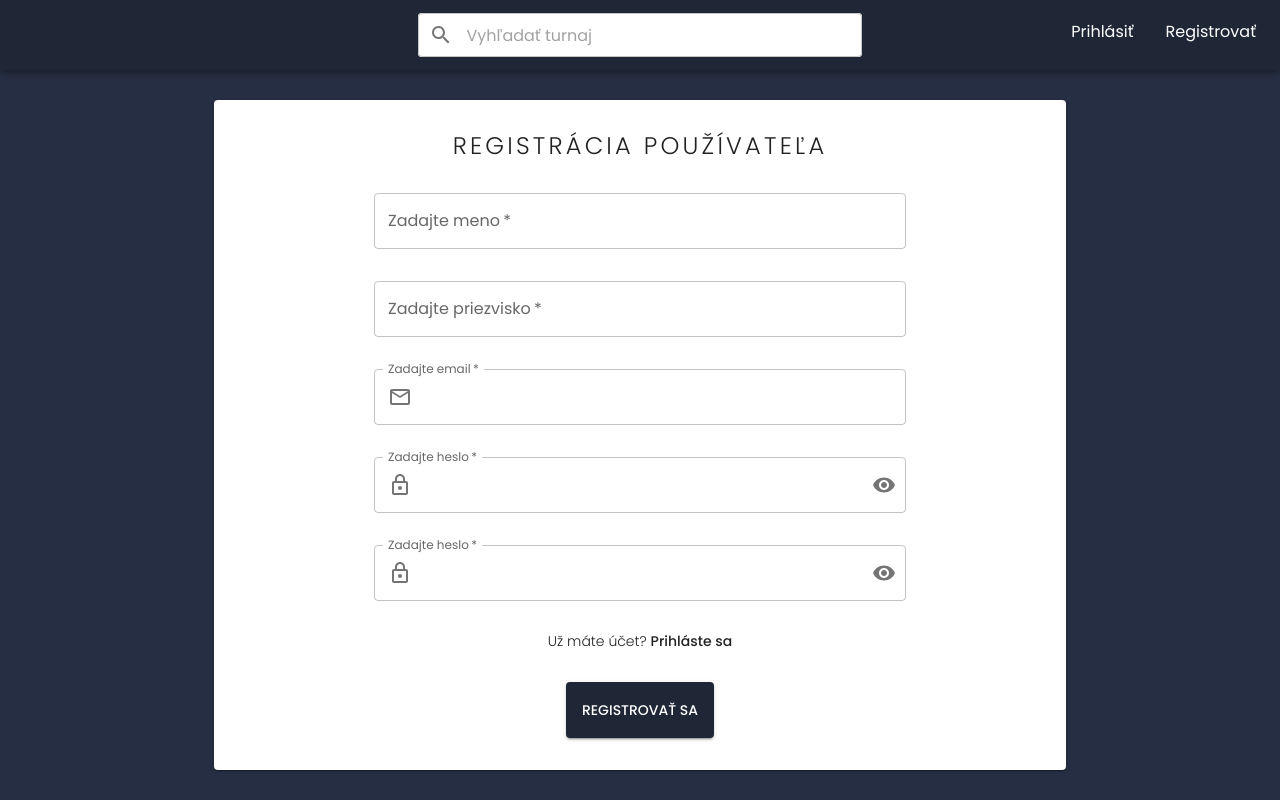
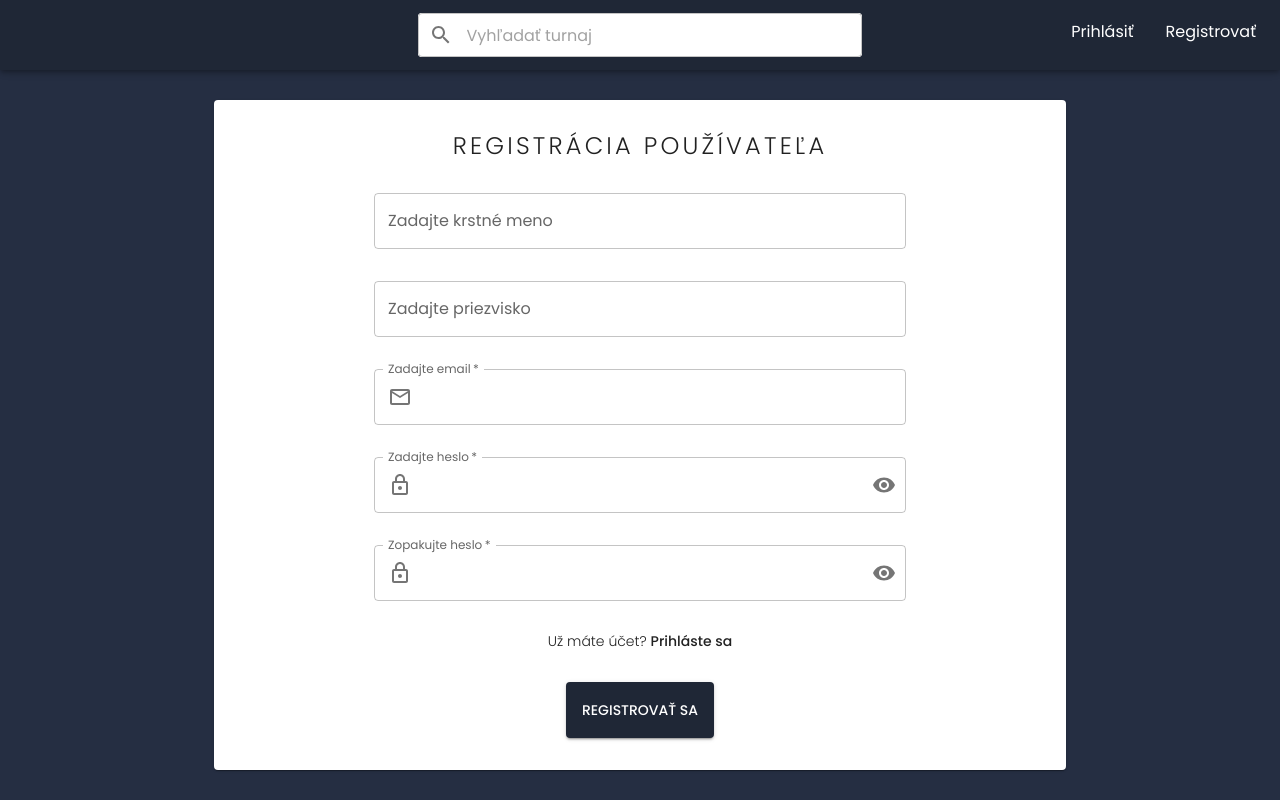
Before and after one commit to xxeonN22/bakalarka-frontend, a React (Create React App) app: page /register in a window 1280 px wide. Built offline with nearby package versions, Linux system fonts and the light colour scheme.

Commit message:
Refactor of register page

```diff
--- /dev/null
+++ b/src/components/FormikTextField.js
@@ -0,0 +1,19 @@
+import { Field } from "formik";
+import { TextField } from "@mui/material";
+
+export const FormikTextField = ({ name, label, ...rest }) => {
+  return (
+    <Field name={name}>
+      {({ field, form }) => (
+        <TextField
+          {...field}
+          {...rest}
+          label={label}
+          error={form.touched[name] && Boolean(form.errors[name])}
+          helperText={form.touched[name] && form.errors[name]}
+          sx={{ width: "100%" }}
+        />
+      )}
+    </Field>
+  );
+};
--- /dev/null
+++ b/src/components/Register/registerStyles.js
@@ -0,0 +1,31 @@
+import { appTheme } from "../../themes/appTheme";
+
+export const containerStyle = {
+  display: "flex",
+  alignItems: "center",
+  justifyContent: "center",
+  minHeight: "90vh",
+  [appTheme.breakpoints.down("md")]: {
+    paddingInline: "5rem",
+  },
+  [appTheme.breakpoints.down("sm")]: {
+    paddingInline: "2rem",
+  },
+};
+
+export const gridContainerStyle = {
+  paddingBlock: "2rem",
+  rowGap: "2rem",
+  [appTheme.breakpoints.up("md")]: {
+    paddingInline: "10rem",
+  },
+  [appTheme.breakpoints.up("xs")]: {
+    paddingInline: "1rem",
+  },
+};
+
+export const gridItemStyle = {
+  display: "flex",
+  justifyContent: "center",
+  alignItems: "center",
+};
--- /dev/null
+++ b/src/components/Typography/RegisterTypography.js
@@ -0,0 +1,21 @@
+import { appTheme } from "../../themes/appTheme";
+import { Typography } from "@mui/material";
+
+export const RegisterTypography = () => {
+  return (
+    <Typography
+      variant="h2"
+      textTransform="uppercase"
+      sx={{
+        fontSize: "1.5rem",
+        letterSpacing: "0.2rem",
+        [appTheme.breakpoints.down("md")]: {
+          fontSize: "1.1rem",
+          letterSpacing: "0.1rem",
+        },
+      }}
+    >
+      Registrácia používateľa
+    </Typography>
+  );
+};
--- a/src/pages/Register.js
+++ b/src/pages/Register.js
@@ -1,89 +1,26 @@
 import { useState } from "react";
-import { appTheme } from "../themes/appTheme";
 import { useNavigate } from "react-router-dom";
-import { ContentNotLogged } from "../components/ContentNotLogged";
-import { ShowPasswordTextField } from "../components/ShowPasswordTextField";
-import { AuthenticationPageLink } from "../components/AuthenticationPageLink";
-import { EmailTextField } from "../components/EmailTextField";
 import { Formik, Form } from "formik";
-import * as yup from "yup";
 import { api } from "../axios/axios";
 
+import { Grid, Button, Container, Paper } from "@mui/material";
+
+import { ContentNotLogged } from "../components/ContentNotLogged";
+import { AuthenticationPageLink } from "../components/AuthenticationPageLink";
+import { EmailField } from "../components/Authentication/EmailField";
+import { PasswordField } from "../components/Authentication/PasswordField";
+import { FormikTextField } from "../components/FormikTextField";
+import { RegisterTypography } from "../components/Typography/RegisterTypography";
+import { AlertMessage } from "../components/Alert/AlertMessage";
+
 import {
-  TextField,
-  Typography,
-  Grid,
-  Button,
-  Container,
-  Paper,
-  Alert,
-} from "@mui/material";
+  containerStyle,
+  gridContainerStyle,
+  gridItemStyle,
+} from "../components/Register/registerStyles";
 
-const containerStyle = {
-  display: "flex",
-  alignItems: "center",
-  justifyContent: "center",
-  minHeight: "90vh",
-  [appTheme.breakpoints.down("md")]: {
-    paddingInline: "5rem",
-  },
-  [appTheme.breakpoints.down("sm")]: {
-    paddingInline: "2rem",
-  },
-};
-
-const gridContainerStyle = {
-  paddingBlock: "2rem",
-  rowGap: "2rem",
-  [appTheme.breakpoints.up("md")]: {
-    paddingInline: "10rem",
-  },
-  [appTheme.breakpoints.up("xs")]: {
-    paddingInline: "1rem",
-  },
-};
-
-const gridItemStyle = {
-  display: "flex",
-  justifyContent: "center",
-  alignItems: "center",
-};
-
-const validationSchema = yup.object({
-  firstName: yup
-    .string()
-    .matches(
-      /^[A-ZÁÄČĎÉĚÍĽĹŇÓÔŔŘŠŤÚŮÝŽ][a-zA-ZáäčďéěíľĺňóôŕřšťúůýžÁÄČĎÉĚÍĽĹŇÓÔŔŘŠŤÚŮÝŽ]{2,}$/,
-      "Krstné meno musí začínať veľkým písmenom, musí mať aspoň 3 znaky a môže obsahovať len písmená abecedy"
-    )
-    .required("Meno musí byť vyplnené"),
-  lastName: yup
-    .string()
-    .matches(
-      /^[A-ZÁÄČĎÉĚÍĽĹŇÓÔŔŘŠŤÚŮÝŽ][a-zA-ZáäčďéěíľĺňóôŕřšťúůýžÁÄČĎÉĚÍĽĹŇÓÔŔŘŠŤÚŮÝŽ]{2,}$/,
-      "Priezvisko musí začínať veľkým písmenom, musí mať aspoň 3 znaky a môže obsahovať len písmená abecedy"
-    )
-    .required("Meno musí byť vyplnené"),
-  email: yup
-    .string()
-    .required("Email musí byť vyplnený")
-    .matches(
-      /^[A-Z0-9._%+-]+@[A-Z0-9.-]+\.[A-Z]{2,}$/i,
-      "Neplatný tvar emailovej adresy"
-    ),
-  password: yup
-    .string()
-    .required("Heslo musí byť vyplnené")
-    .min(8, "Heslo musí obsahovať aspoň 8 znakov")
-    .matches(
-      /^(?=.*[A-Z])(?=.*\d).+$/,
-      "Heslo musí obsahovať aspoň jedno veľké písmeno a jedno číslo"
-    ),
-  repeatPassword: yup
-    .string()
-    .required("Heslo musíte potvrdiť")
-    .oneOf([yup.ref("password")], "Heslá sa nezhodujú"),
-});
+import { schema } from "../validationSchemas/Register/validationSchema";
+const validationSchema = schema;
 
 export const Register = () => {
   const [responseMessage, setResponseMessage] = useState("");
@@ -122,106 +59,48 @@ export const Register = () => {
               onSubmit={(values) => handleRegisterUser(values)}
               validationSchema={validationSchema}
             >
-              {({ values, handleChange, errors, touched, handleBlur }) => (
+              {() => (
                 <Form>
                   {responseMessage && (
-                    <Alert
-                      sx={{ marginBlock: "1rem" }}
-                      severity={
-                        responseMessage.type === "success" ? "success" : "error"
-                      }
-                      onClose={() => {
-                        setResponseMessage(null);
-                      }}
-                    >
-                      {responseMessage.message}
-                    </Alert>
+                    <AlertMessage
+                      typeOfResponse={responseMessage.type}
+                      responseMessage={responseMessage.message}
+                      setResponseMessage={setResponseMessage}
+                    ></AlertMessage>
                   )}
                   <Grid container sx={gridContainerStyle}>
                     <Grid item xs={12} sx={gridItemStyle}>
-                      <Typography
-                        variant="h2"
-                        textTransform="uppercase"
-                        sx={{
-                          fontSize: "1.5rem",
-                          letterSpacing: "0.2rem",
-                          [appTheme.breakpoints.down("md")]: {
-                            fontSize: "1.1rem",
-                            letterSpacing: "0.1rem",
-                          },
-                        }}
-                      >
-                        Registrácia používateľa
-                      </Typography>
+                      <RegisterTypography></RegisterTypography>
                     </Grid>
                     <Grid item xs={12}>
-                      <TextField
-                        required
-                        id="firstName"
+                      <FormikTextField
                         name="firstName"
-                        label="Zadajte meno"
-                        value={values.firstName}
-                        onChange={handleChange}
-                        onBlur={handleBlur}
-                        error={touched.firstName && Boolean(errors.firstName)}
-                        helperText={touched.firstName && errors.firstName}
-                        sx={{ width: "100%" }}
-                      ></TextField>
+                        label="Zadajte krstné meno"
+                      ></FormikTextField>
                     </Grid>
                     <Grid item xs={12}>
-                      <TextField
-                        required
-                        id="lastName"
+                      <FormikTextField
                         name="lastName"
-                        value={values.lastName}
-                        onChange={handleChange}
-                        onBlur={handleBlur}
-                        error={touched.lastName && Boolean(errors.lastName)}
-                        helperText={touched.lastName && errors.lastName}
                         label="Zadajte priezvisko"
-                        sx={{ width: "100%" }}
-                      ></TextField>
+                      ></FormikTextField>
                     </Grid>
                     <Grid item xs={12}>
-                      <EmailTextField
-                        id="email"
+                      <EmailField
+                        name="email"
                         label="Zadajte email"
-                        name="email"
-                        value={values.email}
-                        handleChange={handleChange}
-                        handleBlur={handleBlur}
-                        error={touched.email && Boolean(errors.email)}
-                        helperText={touched.email && errors.email}
-                      ></EmailTextField>
+                      ></EmailField>
                     </Grid>
                     <Grid item xs={12}>
-                      <ShowPasswordTextField
-                        id="password"
+                      <PasswordField
+                        name="password"
                         label="Zadajte heslo"
-                        name="password"
-                        value={values.password}
-                        handleChange={handleChange}
-                        handleBlur={handleBlur}
-                        error={touched.password && Boolean(errors.password)}
-                        helperText={touched.password && errors.password}
-                      ></ShowPasswordTextField>
+                      ></PasswordField>
                     </Grid>
                     <Grid item xs={12}>
-                      <ShowPasswordTextField
-                        id="repeatPassword"
-                        label="Zadajte heslo"
+                      <PasswordField
                         name="repeatPassword"
-                        value={values.repeatPassword}
-                        handleChange={handleChange}
-                        handleBlur={handleBlur}
-                        error={
-                          touched.repeatPassword &&
-                          Boolean(errors.repeatPassword)
-                        }
-                        helperText={
-                          touched.repeatPassword && errors.repeatPassword
-                        }
-                      ></ShowPasswordTextField>
+                        label="Zopakujte heslo"
+                      ></PasswordField>
                     </Grid>
                     <Grid item xs={12} md={12} sx={gridItemStyle}>
                       <AuthenticationPageLink
--- /dev/null
+++ b/src/validationSchemas/Register/validationSchema.js
@@ -0,0 +1,37 @@
+import * as yup from "yup";
+
+export const schema = yup.object({
+  firstName: yup
+    .string()
+    .matches(
+      /^[A-ZÁÄČĎÉĚÍĽĹŇÓÔŔŘŠŤÚŮÝŽ][a-zA-ZáäčďéěíľĺňóôŕřšťúůýžÁÄČĎÉĚÍĽĹŇÓÔŔŘŠŤÚŮÝŽ]{2,}$/,
+      "Krstné meno musí začínať veľkým písmenom, musí mať aspoň 3 znaky a môže obsahovať len písmená abecedy"
+    )
+    .required("Meno musí byť vyplnené"),
+  lastName: yup
+    .string()
+    .matches(
+      /^[A-ZÁÄČĎÉĚÍĽĹŇÓÔŔŘŠŤÚŮÝŽ][a-zA-ZáäčďéěíľĺňóôŕřšťúůýžÁÄČĎÉĚÍĽĹŇÓÔŔŘŠŤÚŮÝŽ]{2,}$/,
+      "Priezvisko musí začínať veľkým písmenom, musí mať aspoň 3 znaky a môže obsahovať len písmená abecedy"
+    )
+    .required("Meno musí byť vyplnené"),
+  email: yup
+    .string()
+    .required("Email musí byť vyplnený")
+    .matches(
+      /^[A-Z0-9._%+-]+@[A-Z0-9.-]+\.[A-Z]{2,}$/i,
+      "Neplatný tvar emailovej adresy"
+    ),
+  password: yup
+    .string()
+    .required("Heslo musí byť vyplnené")
+    .min(8, "Heslo musí obsahovať aspoň 8 znakov")
+    .matches(
+      /^(?=.*[A-Z])(?=.*\d).+$/,
+      "Heslo musí obsahovať aspoň jedno veľké písmeno a jedno číslo"
+    ),
+  repeatPassword: yup
+    .string()
+    .required("Heslo musíte potvrdiť")
+    .oneOf([yup.ref("password")], "Heslá sa nezhodujú"),
+});
```
